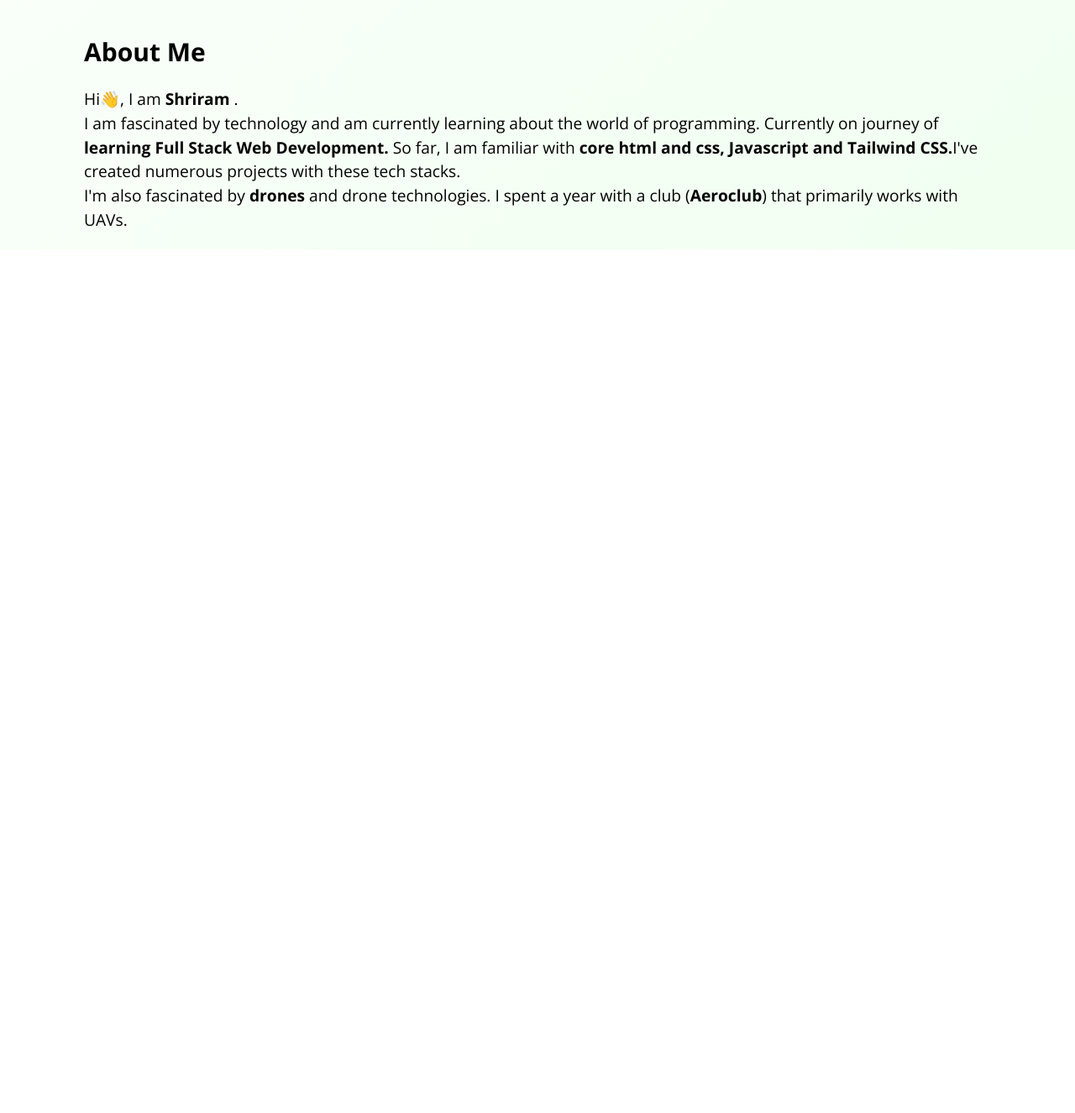
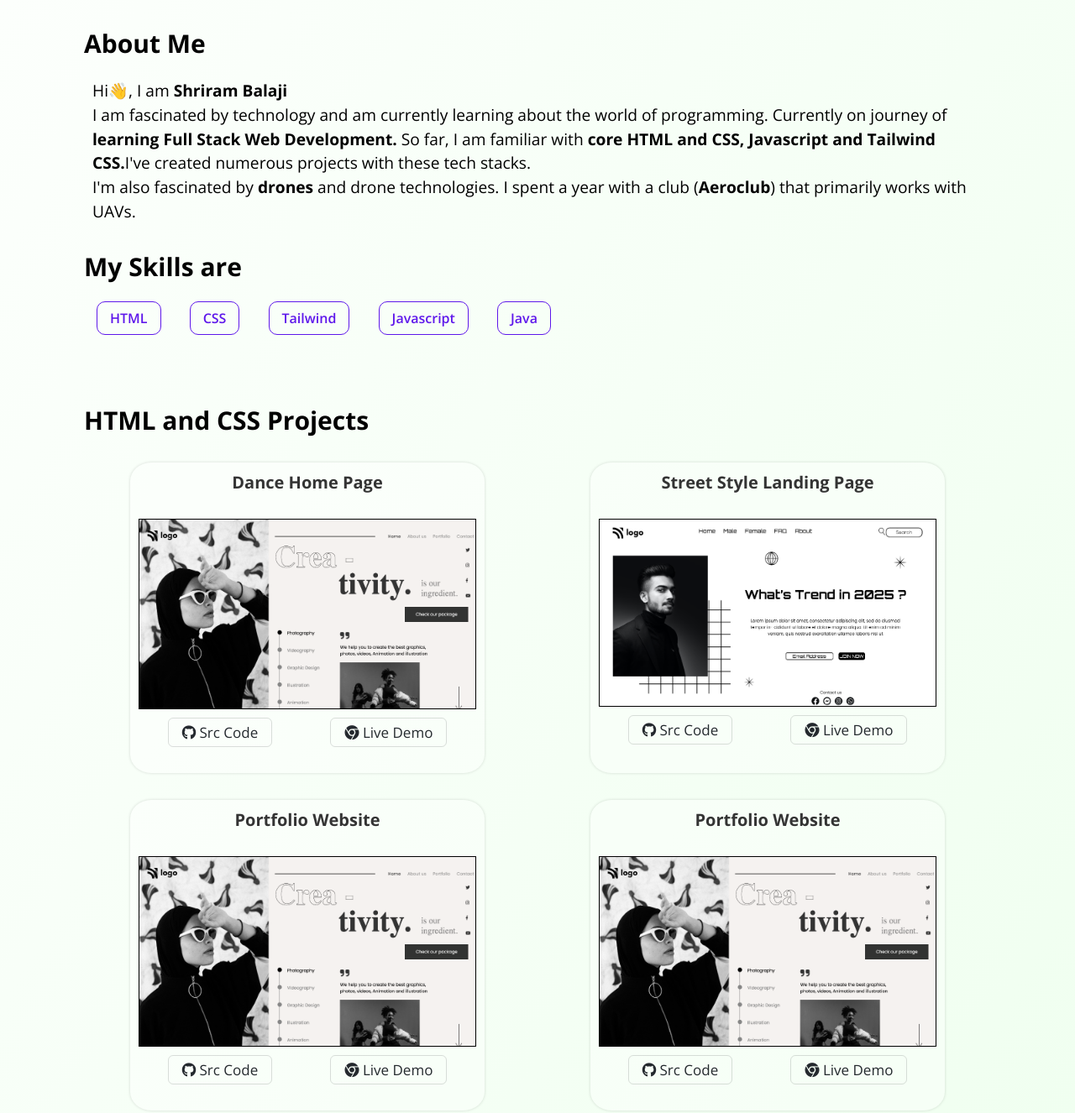
Before and after one commit to RAM844/My-Portfolio-website, a plain HTML site: page index.html in a window 1280 px wide. Shown: the part 879-2205 px from the top of the page at 84% size. Before the commit the page ends 1176 px from the top, so only its background shows below. Drawn offline with nearby package versions, Linux system fonts and the light colour scheme; a web font is replaced by a local one.

Commit message:
added project cards

```diff
--- a/css/style.css
+++ b/css/style.css
@@ -4,37 +4,49 @@
 *{
     margin: 0;
     padding: 0;
-
+    outline: 0;
+    scroll-behavior: smooth;
+    transition: all 300ms;
 }
+/* scroll bar style */
+/* width */
+::-webkit-scrollbar {
+    width: 7px;
+  }
+  ::-webkit-scrollbar-thumb {
+    background: #febc2a;
+    border-radius:4px;
+  }
+  ::-webkit-scrollbar-thumb:hover {
+    background: #5e17eb;
+  }
+ /* scroll bar style ends */
 
 body{
     background: linear-gradient(to right bottom ,#fff,#f0fff0);
     font-family: 'Open Sans', sans-serif;
+    overflow-x: hidden;
 }
 
 nav{
-
-    top: 0;
+    /* position: fixed;
+    width: 100%; */
+    /* height: 100px; */
+    z-index: 10;
     display: flex;
     flex-direction: row;
     justify-content: space-between;
-    margin-left: 100px;
-    margin-right: 100px;
+    margin-left: 0px;
+    margin-right: 2rem;
 }
 
 .logo-section{
-    display: flex;
-    flex-direction: row;
-    justify-content: flex-start;
-}
-.logo-section h3{
-    padding-top: 28px;
-    font-size: 20px;
-    font-weight: 700;
+    margin-left: 2rem;
+    padding: 0;
+    height: 90px;
 }
 .logo-section img{
-    height: 100px;
-    padding: 0;
+    height: 100%;
 }
 
 .nav-items ul{
@@ -60,7 +72,6 @@ nav{
     display: flex;
     flex-direction: row;
     justify-content: space-between;
-
 }
 .H-left-section{
     position: relative;
@@ -114,6 +125,7 @@ nav{
     margin-top: 0px;
 }
 .H-right-section h4 a{
+    transition: 300ms step-start all;
     color: #000;
     font-weight: 100;
 }
@@ -121,8 +133,6 @@ nav{
 .H-right-section h4 a:hover{
     color: #5e17eb;
     font-weight: 500;
-    letter-spacing: 1px;
-    text-decoration: ;
 }
 
 
@@ -140,13 +150,105 @@ nav{
     margin-top: 100px;
 }
 
-.A-left-section{
+.about-me-section{
     width:100%;
 }
-.A-left-section h3{
+.about-me-section h3{
     font-size: 30px;
 }
-.A-left-section p{
+.about-me-section p{
+    margin-left: 10px;
     font-size: 1.2rem;
     line-height: 1.5;
 }
+.skills{
+    margin: 20px 100px;mobile;
+    margin-top: 30px;
+}
+.skills h3{
+    font-size: 30px;
+    margin-bottom: 30px;
+}
+.skill{
+    text-decoration: none;
+    color: #5e17eb;
+    font-weight: 600;
+    margin-right: 20px;
+    margin: 15px ;
+    padding: 8px 15px;
+    border: #5e17eb solid 1px;
+    border-radius: 10px;
+}
+
+.project{
+    margin: 20px 100px;mobile;
+    margin-top: 90px;
+}
+.project h3{
+    font-size: 30px;
+    margin-bottom: 30px;
+}
+.cards{
+    display: flex;
+    flex-direction: row;
+    flex-wrap: wrap;
+    gap: 1rem;
+    row-gap: 2rem;
+    justify-content: space-around;
+    margin-top: 30px;
+}
+
+.card{
+    background-color: rgba(255, 255, 255, 0.316);
+    box-shadow: rgba(0, 0, 0, 0.15) 0px 0px 3.6px;
+    display: flex;
+    flex-direction: column;
+    justify-content: flex-start;
+    align-items: center;
+    border-radius: 6%;
+    height: 350px;
+    padding: 10px;
+}
+.card:hover{
+    box-shadow: rgba(0, 0, 0, 0.15) 0px 0px 9.6px;
+
+}
+.card h3{
+    font-size: 20px;
+    text-align: center;
+    color: #343434;
+}
+.card-img img{
+    width: 100%;
+    height: 100%;
+}
+.card-img{
+    margin-top: 0;
+    border: #000 solid .5px;
+    /* border-radius: 30px; */
+    width: 400px;
+    overflow: hidden;
+}
+.links {
+    display: flex;
+    flex-direction: row;
+    justify-content: space-around;
+    width: 100%;
+    font-size: 17px;
+    margin-top: 10px;
+}
+.links a{
+    text-decoration: none;
+    padding: 5px 16px;
+    vertical-align: middle;
+    border: 1px solid;
+    border-radius: 6px;
+    color: #24292e;
+    background-color: transparent;
+    border-color: #1b1f2326;
+}
+.links a:hover {
+    background-color: #343434;
+    color: #fff;
+    transition-duration: 0.1s;
+}
--- a/index.html
+++ b/index.html
@@ -4,6 +4,8 @@
     <meta charset="UTF-8">
     <meta http-equiv="X-UA-Compatible" content="IE=edge">
     <meta name="viewport" content="width=device-width, initial-scale=1.0">
+    <!-- font awesome kit  -->
+    <script src="https://kit.fontawesome.com/4d19f28300.js" crossorigin="anonymous"></script>
     <title>Portfolio</title>
     <link rel="stylesheet" href="./css/style.css">
     <link rel="shortcut icon" href="./images/Laptop.png" type="image/x-icon">
@@ -12,14 +14,13 @@
     <nav>
         <div class="logo-section">
             <img src="./images/Logo.png" alt="logo">
-            <h3>Shriram Balaji</h3>
         </div>
         <div class="nav-items">
             <ul>
                 <li class="nav-item"><a href="#">Home</a></li>
                 <li class="nav-item"><a href="#">Blogs</a></li>
                 <li class="nav-item"><a href="#">Projects</a></li>
-                <li class="nav-item"><a href="#">About Me</a></li>
+                <li class="nav-item"><a href="##about-me">About Me</a></li>
             </ul>
         </div>
     </nav>
@@ -39,21 +40,82 @@
                 <h4><a href="#">Resume</a></h4>
             </div>
         </div>
+        <!-- about me short introduction below  -->
         <div class="about-me">
-            <div class="A-left-section">
+            <div class="about-me-section" id="#about-me">
                 <h3>About Me</h3>
                 <br>
-               <p>Hi👋, I am <b>Shriram</b> . <br>
+               <p>Hi👋, I am <b>Shriram Balaji</b> <br>
 
 
                 I am fascinated by technology and am currently learning about the world of programming.
                 Currently on journey of <b>learning Full Stack Web Development.</b>
-                So far, I am familiar with <b>core html and css, Javascript and Tailwind CSS.</b>I've created numerous projects with these tech stacks.
+                So far, I am familiar with <b>core HTML and CSS, Javascript and Tailwind CSS.</b>I've created numerous projects with these tech stacks.
                 <br> I'm also fascinated by <b>drones</b> and drone technologies.
                 I spent a year with a club (<b>Aeroclub</b>) that primarily works with UAVs.
                 </p>
             </div>
 
+        </div>
+        <!-- skills section started  -->
+        <div class="skills">
+            <h3>My Skills are</h3>
+            <a href="#" class="skill">HTML</a>
+            <a href="#" class="skill">CSS</a>
+            <a href="#" class="skill">Tailwind</a>
+            <a href="#" class="skill">Javascript</a>
+            <a href="#" class="skill">Java</a>
+        </div>
+        <!-- skills section ends here  -->
+        <div class="project">
+            <h3>HTML and CSS Projects</h3>
+            <div class="cards">
+               <!-- card 2  -->
+               <div class="card">
+                <h3>Dance Home Page</h3>
+                <div class="card-img">
+                    <img src="./images/Cards/Dance-Home-Page.png" alt="card1">
+                </div>
+                <div class="links">
+                    <a href="https://github.com/RAM844/Dance-home-page" target="_blank"> <i class="fa-brands fa-github"></i> Src Code</a>
+                    <a href="https://dance-home-page-shriram.netlify.app/" target="_blank"> <i class="fa-brands fa-chrome"></i> Live Demo</a>
+                </div>
+            </div>
+                <!-- card 2  -->
+                <div class="card">
+                    <h3>Street Style Landing Page</h3>
+                    <div class="card-img">
+                        <img src="./images/Cards/Street-style-landing-page.png" alt="card1">
+                    </div>
+                    <div class="links">
+                        <a href="https://github.com/RAM844/Street-style-landing-page" target="_blank"> <i class="fa-brands fa-github"></i> Src Code</a>
+                        <a href="https://street-style-landing-pg.netlify.app/" target="_blank"> <i class="fa-brands fa-chrome"></i> Live Demo</a>
+                    </div>
+                </div>
+                <!-- card 2  -->
+                <div class="card">
+                    <h3>Portfolio Website</h3>
+                    <div class="card-img">
+                        <img src="./images/Cards/Dance-Home-Page.png" alt="card1">
+                    </div>
+                    <div class="links">
+                        <a href="https://github.com/RAM844/Dance-home-page" target="_blank"> <i class="fa-brands fa-github"></i> Src Code</a>
+                        <a href="https://dance-home-page-shriram.netlify.app/" target="_blank"> <i class="fa-brands fa-chrome"></i> Live Demo</a>
+                    </div>
+                </div>
+                 <!-- card 2  -->
+                <div class="card">
+                    <h3>Portfolio Website</h3>
+                    <div class="card-img">
+                        <img src="./images/Cards/Dance-Home-Page.png" alt="card1">
+                    </div>
+                    <div class="links">
+                        <a href="https://github.com/RAM844/Dance-home-page" target="_blank"> <i class="fa-brands fa-github"></i> Src Code</a>
+                        <a href="https://dance-home-page-shriram.netlify.app/" target="_blank"> <i class="fa-brands fa-chrome"></i> Live Demo</a>
+                    </div>
+                </div>
+
+            </div>
         </div>
         <div class="contact">
 
```
Also changed, not shown: images/Cards/Dance-Home-Page.png (added), images/Cards/Portfolio.png (added), images/Cards/Street-style-landing-page.png (added), images/Cards/screenshot.png (added), images/signature.png (added), 2 other files.
